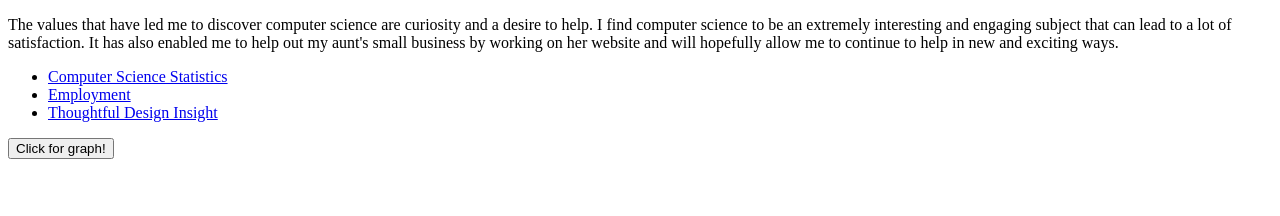
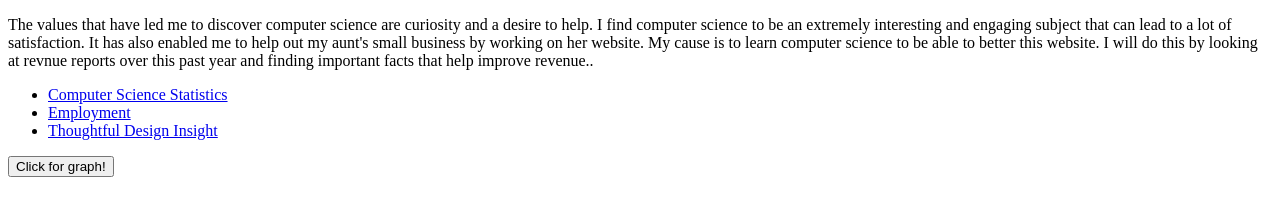
Before and after one commit to jacobballard/values, a plain HTML site: page index.html in a window 1280 px wide. Drawn offline with nearby package versions, Linux system fonts and the light colour scheme.

Commit message:
Update index.html

```diff
--- a/index.html
+++ b/index.html
@@ -6,8 +6,9 @@
   </head>
   <body background="aliceblue">
     <p>The values that have led me to discover computer science are curiosity and a desire to help. I find computer science to be an extremely interesting and engaging
-    subject that can lead to a lot of satisfaction.  It has also enabled me to help out my aunt's small business by working on her website and will hopefully allow me
-    to continue to help in new and exciting ways.</p>
+    subject that can lead to a lot of satisfaction.  It has also enabled me to help out my aunt's small business by working on her website.  My cause is to learn
+      computer science to be able to better this website.  I will do this by looking at revnue reports over this past year and finding
+      important facts that help improve revenue..</p>
 
     <p>
       <ul>
```
